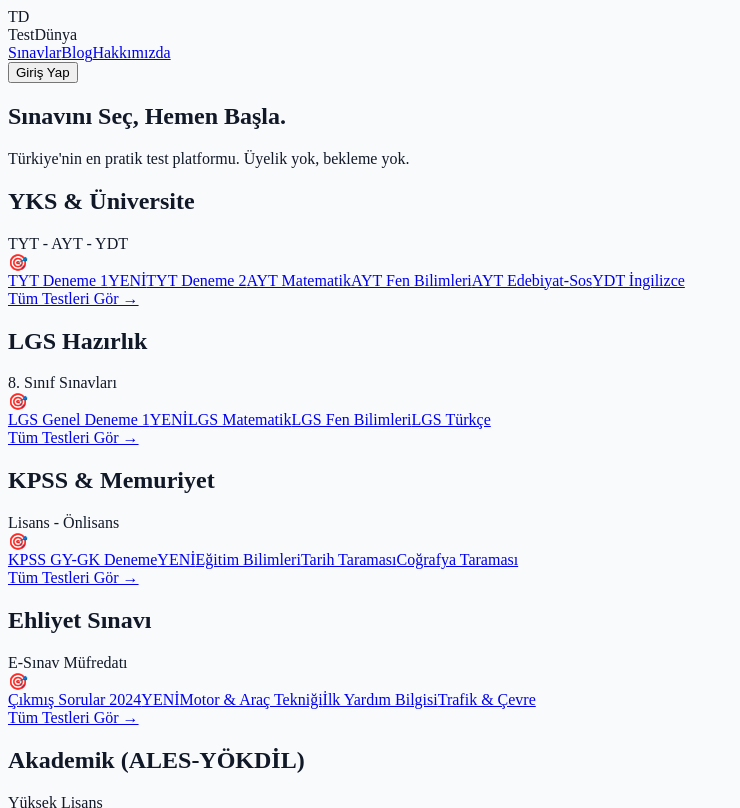
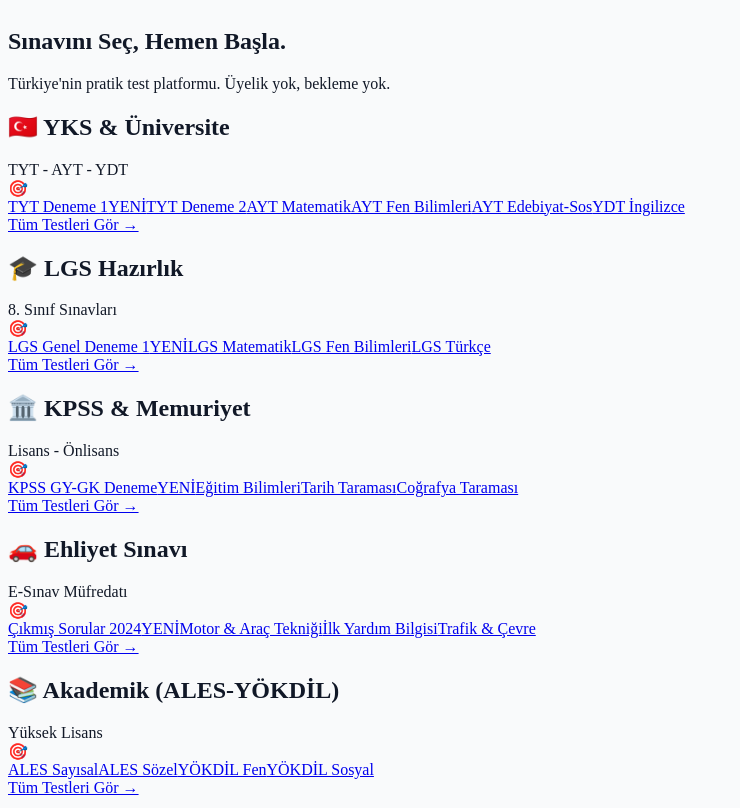
Before and after one commit to kuarkcoin/testdunya, a Next.js app: page / in a window 1280 px wide. Shown: the whole page, without its empty margins (0-740 px from the left). Built offline with nearby package versions, Linux system fonts and the light colour scheme.

Commit message:
Update page.tsx

```diff
--- a/app/page.tsx
+++ b/app/page.tsx
@@ -1,62 +1,179 @@
+// app/page.tsx
+
 import Link from 'next/link';
-import { EXAMS } from './data/exams';
-import { Navbar } from './components/Navbar';
 
-// Renk tanımlarını dinamik yapmak için harita
-const colorMap: Record<string, any> = {
-  blue: { bg: 'bg-blue-50', border: 'border-blue-200', text: 'text-blue-700', badge: 'bg-blue-100 text-blue-700', btn: 'bg-white text-blue-600 border-blue-100 hover:bg-blue-600 hover:text-white hover:border-blue-600' },
-  orange: { bg: 'bg-orange-50', border: 'border-orange-200', text: 'text-orange-700', badge: 'bg-orange-100 text-orange-800', btn: 'bg-white text-orange-600 border-orange-100 hover:bg-orange-600 hover:text-white hover:border-orange-600' },
-  rose: { bg: 'bg-rose-50', border: 'border-rose-200', text: 'text-rose-700', badge: 'bg-rose-100 text-rose-800', btn: 'bg-white text-rose-600 border-rose-100 hover:bg-rose-600 hover:text-white hover:border-rose-600' },
-  emerald: { bg: 'bg-emerald-50', border: 'border-emerald-200', text: 'text-emerald-700', badge: 'bg-emerald-100 text-emerald-800', btn: 'bg-white text-emerald-600 border-emerald-100 hover:bg-emerald-600 hover:text-white hover:border-emerald-600' },
-  violet: { bg: 'bg-violet-50', border: 'border-violet-200', text: 'text-violet-700', badge: 'bg-violet-100 text-violet-800', btn: 'bg-white text-violet-600 border-violet-100 hover:bg-violet-600 hover:text-white hover:border-violet-600' },
+// --- SINAV VE TEST VERİLERİ (EnglishMeter Tarzı Yapı) ---
+const YKS_TESTS = [
+  { id: 'tyt-deneme-1', name: 'TYT Deneme 1', isNew: true },
+  { id: 'tyt-deneme-2', name: 'TYT Deneme 2' },
+  { id: 'ayt-mat-1', name: 'AYT Matematik' },
+  { id: 'ayt-fen-1', name: 'AYT Fen Bilimleri' },
+  { id: 'ayt-edb-1', name: 'AYT Edebiyat-Sos' },
+  { id: 'ydt-ing-1', name: 'YDT İngilizce' },
+];
+
+const LGS_TESTS = [
+  { id: 'lgs-genel-1', name: 'LGS Genel Deneme 1', isNew: true },
+  { id: 'lgs-mat-1', name: 'LGS Matematik' },
+  { id: 'lgs-fen-1', name: 'LGS Fen Bilimleri' },
+  { id: 'lgs-turkce-1', name: 'LGS Türkçe' },
+];
+
+const KPSS_TESTS = [
+  { id: 'kpss-gy-gk-1', name: 'KPSS GY-GK Deneme', isNew: true },
+  { id: 'kpss-egitim-1', name: 'Eğitim Bilimleri' },
+  { id: 'kpss-tarih', name: 'Tarih Taraması' },
+  { id: 'kpss-cografya', name: 'Coğrafya Taraması' },
+];
+
+const EHLIYET_TESTS = [
+  { id: 'ehliyet-deneme-1', name: 'Çıkmış Sorular 2024', isNew: true },
+  { id: 'ehliyet-motor', name: 'Motor & Araç Tekniği' },
+  { id: 'ehliyet-ilkyardim', name: 'İlk Yardım Bilgisi' },
+  { id: 'ehliyet-trafik', name: "Trafik & Çevre" },
+];
+
+const AKADEMIK_TESTS = [
+  { id: 'ales-sayisal', name: 'ALES Sayısal' },
+  { id: 'ales-sozel', name: 'ALES Sözel' },
+  { id: 'yokdil-fen', name: 'YÖKDİL Fen' },
+  { id: 'yokdil-sosyal', name: "YÖKDİL Sosyal" },
+];
+
+
+// --- RENK TEMALARI (EnglishMeter Gibi Canlı Renkler) ---
+const theme = {
+  blue: {
+    bg: 'bg-blue-50', border: 'border-blue-200', title: 'text-blue-800',
+    btn: 'bg-white text-blue-600 border-blue-100 hover:bg-blue-600 hover:text-white hover:border-blue-600'
+  },
+  orange: {
+    bg: 'bg-orange-50', border: 'border-orange-200', title: 'text-orange-800',
+    btn: 'bg-white text-orange-600 border-orange-100 hover:bg-orange-600 hover:text-white hover:border-orange-600'
+  },
+  rose: {
+    bg: 'bg-rose-50', border: 'border-rose-200', title: 'text-rose-800',
+    btn: 'bg-white text-rose-600 border-rose-100 hover:bg-rose-600 hover:text-white hover:border-rose-600'
+  },
+  emerald: {
+    bg: 'bg-emerald-50', border: 'border-emerald-200', title: 'text-emerald-800',
+    btn: 'bg-white text-emerald-600 border-emerald-100 hover:bg-emerald-600 hover:text-white hover:border-emerald-600'
+  },
+  violet: {
+    bg: 'bg-violet-50', border: 'border-violet-200', title: 'text-violet-800',
+    btn: 'bg-white text-violet-600 border-violet-100 hover:bg-violet-600 hover:text-white hover:border-violet-600'
+  }
 };
 
+
+// --- ANA SAYFA ---
 export default function Home() {
   return (
-    <div className="min-h-screen bg-white font-sans text-slate-900">
-      <Navbar />
+    <div className="min-h-screen bg-slate-50 font-sans">
 
-      {/* --- BASİT HERO (ÇOK YAZI YOK) --- */}
-      <section className="pt-12 pb-8 px-4 text-center max-w-4xl mx-auto">
-         <h1 className="text-4xl md:text-6xl font-black tracking-tight mb-4 text-slate-900">
+      {/* --- HERO: SADE VE NET --- */}
+      <section className="py-12 px-4 text-center max-w-4xl mx-auto">
+         <h1 className="text-4xl md:text-5xl font-black tracking-tight mb-4 text-slate-900 leading-tight">
             Sınavını Seç, <span className="text-indigo-600">Hemen Başla.</span>
          </h1>
          <p className="text-lg text-slate-500 font-medium">
-            Türkiye'nin en pratik test platformu. Üyelik yok, bekleme yok.
+            Türkiye'nin pratik test platformu. Üyelik yok, bekleme yok.
          </p>
       </section>
 
-      {/* --- SINAV PAKETLERİ (MAIN GRID) --- */}
-      <div className="px-4 pb-20 max-w-6xl mx-auto">
-        <div className="grid grid-cols-1 md:grid-cols-2 lg:grid-cols-3 gap-6">
+      {/* --- TEST KARTLARI (ENGLISHMETER TARZI GRID) --- */}
+      <div className="px-4 pb-20 max-w-6xl mx-auto space-y-8">
 
-          {EXAMS.map((exam) => {
-            const theme = colorMap[exam.colorTheme] || colorMap.blue;
+        {/* YKS KARTI (Mavi Tema) */}
+        <ExamCard
+          title="🇹🇷 YKS & Üniversite"
+          label="TYT - AYT - YDT"
+          theme={theme.blue}
+          tests={YKS_TESTS}
+          allLink="/sinav/yks"
+        />
 
+        {/* LGS KARTI (Turuncu Tema) */}
+        <ExamCard
+          title="🎓 LGS Hazırlık"
+          label="8. Sınıf Sınavları"
+          theme={theme.orange}
+          tests={LGS_TESTS}
+          allLink="/sinav/lgs"
+        />
+
+        {/* KPSS KARTI (Gül Rengi Tema) */}
+        <ExamCard
+          title="🏛️ KPSS & Memuriyet"
+          label="Lisans - Önlisans"
+          theme={theme.rose}
+          tests={KPSS_TESTS}
+          allLink="/sinav/kpss"
+        />
+
+        {/* EHLİYET KARTI (Zümrüt Yeşili Tema) */}
+        <ExamCard
+          title="🚗 Ehliyet Sınavı"
+          label="E-Sınav Müfredatı"
+          theme={theme.emerald}
+          tests={EHLIYET_TESTS}
+          allLink="/sinav/ehliyet"
+        />
+
+        {/* AKADEMİK KARTI (Mor Tema) */}
+        <ExamCard
+          title="📚 Akademik (ALES-YÖKDİL)"
+          label="Yüksek Lisans"
+          theme={theme.violet}
+          tests={AKADEMIK_TESTS}
+          allLink="/sinav/akademik"
+        />
+
+      </div>
+
+      {/* --- FOOTER: GÖZ YORMAYAN BİLGİ ALANI --- */}
+      <section className="bg-white border-t border-slate-200 py-12 px-4">
+        <div className="max-w-5xl mx-auto text-slate-500 text-sm leading-relaxed text-center">
+            <p className="mb-4 font-semibold text-slate-700">TestDünya - Türkiye'nin Online Test Platformu</p>
+            <p>
+                YKS (TYT-AYT), LGS, KPSS, ALES, DGS ve Ehliyet sınavlarına hazırlanan öğrenciler için
+                geliştirilmiş ücretsiz bir online test çözme platformudur.
+                Tüm deneme sınavları, ÖSYM ve MEB müfredatına %100 uyumlu yeni nesil sorulardan oluşmaktadır.
+            </p>
+            <p className="text-xs pt-6 mt-6 border-t border-slate-100">
+                © 2024 TestDünya. Bu sitedeki içerikler eğitim amaçlıdır.
+            </p>
+        </div>
+      </section>
+
+    </div>
+  );
+}
+
+
+// --- YARDIMCI BİLEŞEN: SINAV KARTI ---
+function ExamCard({ title, label, theme, tests, allLink }: any) {
   return (
-              <div
-                key={exam.key}
-                className={`rounded-3xl border-2 p-6 flex flex-col h-full shadow-sm hover:shadow-md transition-shadow ${theme.bg} ${theme.border}`}
-              >
+    <div className={`rounded-3xl border-2 p-6 shadow-sm hover:shadow-md transition-shadow ${theme.bg} ${theme.border}`}>
+
       {/* Kart Başlığı */}
-                <div className="flex justify-between items-start mb-6">
+      <div className="flex flex-col sm:flex-row justify-between items-start sm:items-center mb-6 gap-2">
         <div>
-                    <h2 className={`text-2xl font-black ${theme.text}`}>{exam.name}</h2>
-                    <span className="text-sm font-semibold opacity-70">{exam.label}</span>
+          <h2 className={`text-2xl font-black ${theme.title}`}>{title}</h2>
+          <span className="text-sm font-semibold opacity-70">{label}</span>
         </div>
-                  {/* Süsleme İkonu */}
-                  <div className={`w-10 h-10 rounded-full flex items-center justify-center text-xl bg-white/50 backdrop-blur-sm`}>
+        <div className="hidden sm:flex w-10 h-10 rounded-full items-center justify-center text-xl bg-white/50 backdrop-blur-sm shadow-sm">
           🎯
         </div>
       </div>
 
       {/* Test Butonları Grid'i */}
-                <div className="grid grid-cols-2 gap-3 mt-auto">
-                  {exam.tests.map((test) => (
+      <div className="grid grid-cols-1 sm:grid-cols-2 md:grid-cols-3 gap-3">
+        {tests.map((test: any) => (
           <Link
             key={test.id}
             href={`/test/${test.id}`}
-                      className={`relative group flex items-center justify-center py-4 px-2 rounded-xl border-2 font-bold text-sm text-center transition-all duration-200 active:scale-95 ${theme.btn}`}
+            className={`relative group flex items-center justify-center py-4 px-3 rounded-xl border-2 font-bold text-sm text-center transition-all duration-200 active:scale-95 shadow-sm ${theme.btn}`}
           >
             {test.name}
             {test.isNew && (
@@ -70,46 +187,11 @@ export default function Home() {
 
       {/* Tümünü Gör Linki */}
       <Link
-                  href={`/sinav/${exam.key}`}
-                  className={`block text-center mt-4 text-xs font-bold uppercase tracking-wider opacity-60 hover:opacity-100 ${theme.text}`}
+        href={allLink}
+        className={`block text-center mt-5 text-xs font-bold uppercase tracking-wider opacity-60 hover:opacity-100 transition-opacity ${theme.title}`}
       >
         Tüm Testleri Gör →
       </Link>
     </div>
   );
-          })}
-
-        </div>
-      </div>
-
-      {/* --- SEO FOOTER (GÖZ YORMAYAN ALAN) --- */}
-      <section className="bg-slate-50 border-t border-slate-200 py-16 px-4">
-        <div className="max-w-5xl mx-auto text-slate-500 text-sm leading-relaxed space-y-6">
-            <h3 className="text-slate-900 font-bold text-lg">TestDünya Hakkında</h3>
-            <p>
-                TestDünya, YKS (TYT-AYT), LGS, KPSS, ALES, DGS ve Ehliyet sınavlarına hazırlanan öğrenciler için geliştirilmiş ücretsiz bir online test çözme platformudur.
-                Sitemizdeki tüm deneme sınavları, ÖSYM ve MEB müfredatına %100 uyumlu yeni nesil sorulardan oluşmaktadır.
-            </p>
-            <div className="grid md:grid-cols-3 gap-8 pt-4">
-                <div>
-                    <h4 className="text-slate-900 font-bold mb-2">YKS Hazırlık</h4>
-                    <p>Üniversite sınavına hazırlananlar için TYT Türkçe, Matematik, Fen ve Sosyal denemeleri ile AYT alan testleri.</p>
-                </div>
-                <div>
-                    <h4 className="text-slate-900 font-bold mb-2">LGS Denemeleri</h4>
-                    <p>8. sınıf öğrencileri için liselere geçiş sınavı simülasyonları ve konu tarama testleri.</p>
-                </div>
-                <div>
-                    <h4 className="text-slate-900 font-bold mb-2">Memuriyet & Ehliyet</h4>
-                    <p>KPSS lisans, önlisans genel yetenek genel kültür testleri ve animasyonlu ehliyet soruları.</p>
-                </div>
-            </div>
-            <p className="text-xs pt-8 border-t border-slate-200 text-center">
-                © 2024 TestDünya. Bu sitedeki içerikler eğitim amaçlıdır.
-            </p>
-        </div>
-      </section>
-
-    </div>
-  );
 }
```
Lines whose indentation alone changed are shown as unchanged.
